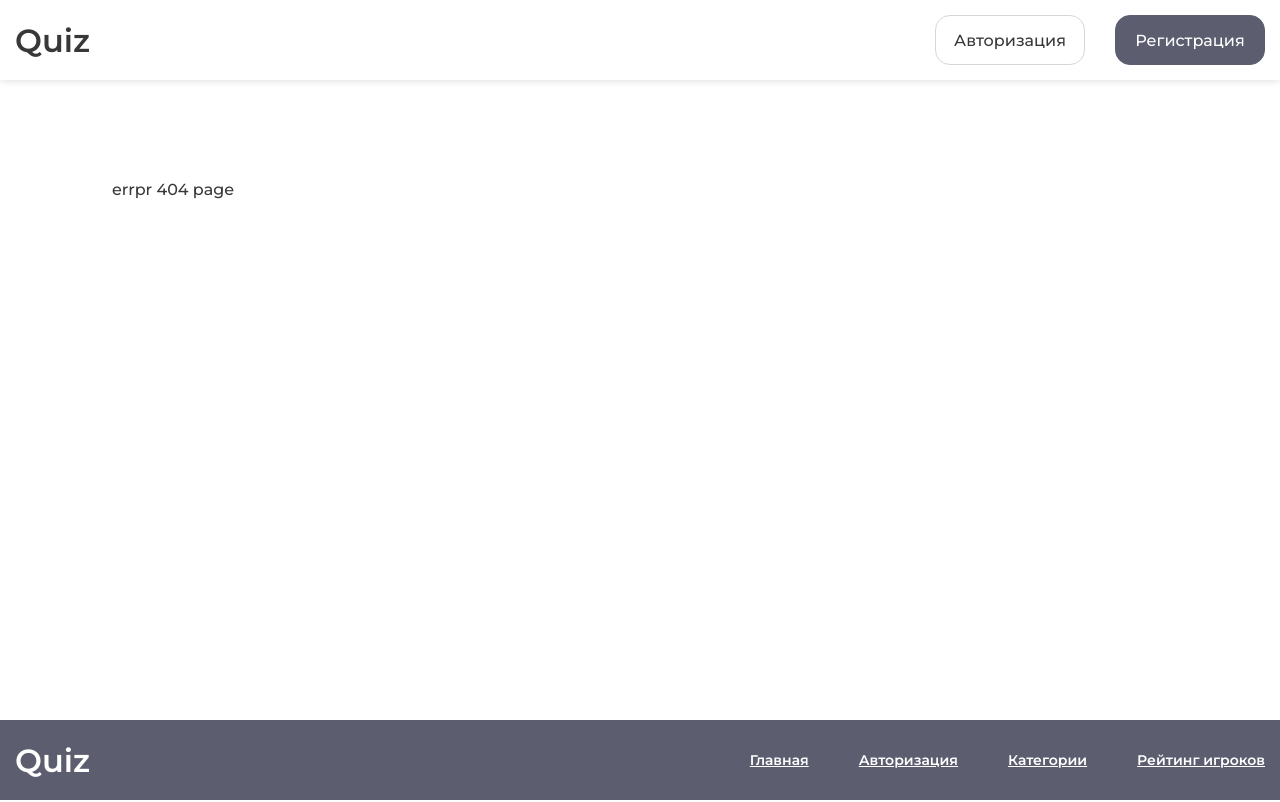
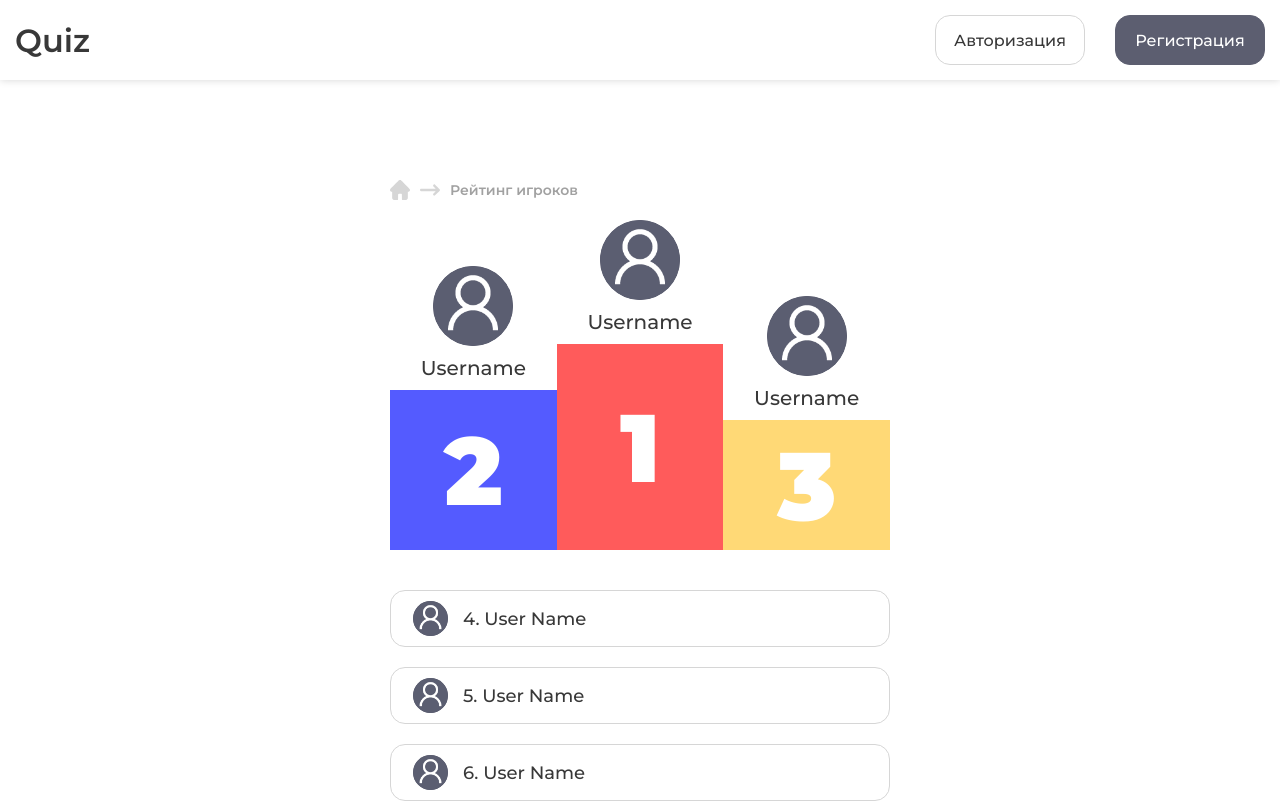
Before and after one commit to maksim4k1/Quiz, a React (Create React App) app: page /rating in a window 1280 px wide. Before the commit this address led to /error/404. Shown: the top 802 px of the page. Built offline with nearby package versions, Linux system fonts and the light colour scheme.

Commit message:
created Rating page and added styles

```diff
--- /dev/null
+++ b/src/components/UI/Cards/UserCard/index.jsx
@@ -0,0 +1,47 @@
+import React from "react";
+import styled from "styled-components";
+import { gap } from "../../../../styles/mixins";
+import user from "../../../../assets/images/user.png";
+
+const CardElement = styled.div`
+  width: 100%;
+  heihgt: 55px;
+  padding: 10px 22px;
+  display: flex;
+  align-items: center;
+  ${gap("15px")}
+  border: 1px solid var(--color-gray);
+  border-radius: 15px;
+`;
+const Image = styled.img`
+  max-width: 35px;
+  max-height: 35px;
+  min-width: 35px;
+  min-height: 35px;
+  border: none;
+  border-radius: 50%;
+  background: var(--color-darkblue);
+`;
+const Username = styled.h6`
+  font-size: 18px;
+`;
+const Score = styled.div`
+  margin: 0 0 0 auto;
+  font-size: 18px;
+`;
+
+function UserCard ({username, image, score}) {
+  return(
+    <CardElement>
+      <Image src={image || user}/>
+      <Username>{username}</Username>
+      {
+        score
+        ? <Score>Баллы: <span>{score}</span></Score>
+        : null
+      }
+    </CardElement>
+  );
+}
+
+export default UserCard;
--- /dev/null
+++ b/src/components/UI/Lists/UsersList/index.jsx
@@ -0,0 +1,21 @@
+import React from "react";
+import styled from "styled-components";
+import { gap } from "../../../../styles/mixins";
+
+const ListElement = styled.ul`
+  display: flex;
+  flex-flow: column;
+  ${gap("20px")}
+`;
+
+function UsersList (props) {
+  return(
+    <ListElement {...props}>
+      {
+        props.children
+      }
+    </ListElement>
+  );
+}
+
+export default UsersList;
--- a/src/pages/Game.jsx
+++ b/src/pages/Game.jsx
@@ -54,7 +54,6 @@ function Game ({quiz, quizInfo, loadQuiz, setSelectedAnswers}) {
     }
 
     answer.myAnswer = true;
-    console.log(quiz)
 
     for(let i = 0; i < buttons.length; i++){
       buttons[i].setAttribute("disabled", true);
--- /dev/null
+++ b/src/pages/Rating.jsx
@@ -0,0 +1,100 @@
+import React from "react";
+import styled from "styled-components";
+import Breadcrumbs from "../components/Breadcrumbs";
+import UserCard from "../components/UI/Cards/UserCard";
+import UsersList from "../components/UI/Lists/UsersList";
+import { gap } from "../styles/mixins";
+import user from "../assets/images/user.png";
+
+const Content = styled.main`
+  margin: 100px 0 150px;
+`;
+const Top = styled.div`
+  margin: 0 0 40px;
+  display: grid;
+  grid-template-columns: 1fr 1fr 1fr;
+`;
+const Place = styled.div`
+  height: 330px;
+  display: flex;
+  flex-flow: column;
+  ${gap("10px")}
+  align-items: center;
+  justify-content: flex-end;
+  &::after{
+    width: 100%;
+    display: flex;
+    align-items: center;
+    justify-content: center;
+    bottom: 0;
+    color: var(--color-white);
+    font-size: 96px;
+    font-weight: 900;
+  }
+`;
+const FirstPlase = styled(Place)`
+  &::after{
+    content: "1";
+    height: 210px;
+    background: var(--color-red);
+  }
+`;
+const SecondPlase = styled(Place)`
+  &::after{
+    content: "2";
+    height: 160px;
+    background: var(--color-blue);
+  }
+`;
+const ThirdPlase = styled(Place)`
+  &::after{
+    content: "3";
+    height: 130px;
+    background: var(--color-yellow);
+  }
+`;
+const Image = styled.img`
+  max-width: 80px;
+  max-height: 80px;
+  min-width: 80px;
+  min-height: 80px;
+  border: none;
+  border-radius: 50%;
+  background: var(--color-darkblue);
+`;
+const Username = styled.h5`
+  font-size: 20px;
+`;
+
+function Rating () {
+  return(
+    <Content>
+      <div className="form_container">
+        <Breadcrumbs road={[
+          {title: "Рейтинг игроков"}
+        ]}/>
+        <Top>
+          <SecondPlase>
+            <Image src={user}/>
+            <Username>Username</Username>
+          </SecondPlase>
+          <FirstPlase>
+            <Image src={user}/>
+            <Username>Username</Username>
+          </FirstPlase>
+          <ThirdPlase>
+            <Image src={user}/>
+            <Username>Username</Username>
+          </ThirdPlase>
+        </Top>
+        <UsersList>
+          <UserCard username="4. User Name"/>
+          <UserCard username="5. User Name"/>
+          <UserCard username="6. User Name"/>
+        </UsersList>
+      </div>
+    </Content>
+  );
+}
+
+export default Rating;
--- a/src/routes/generalRoutes.js
+++ b/src/routes/generalRoutes.js
@@ -3,6 +3,7 @@ import Category from "../pages/Category";
 import Error404 from "../pages/errors/Error404";
 import Main from "../pages/Main";
 import Quiz from "../pages/Quiz";
+import Rating from "../pages/Rating";
 
 const generalRoutes = [
   {path: "/", element: <Main/>, exact: true},
@@ -10,6 +11,7 @@ const generalRoutes = [
   {path: "/category/:id", element: <Category/>, exact: true},
   {path: "/quiz/:id", element: <Quiz/>, exact: true},
   {path: "/error/404", element: <Error404/>, exact: true},
+  {path: "/rating", element: <Rating/>, exact: true},
 ];
 
 export default generalRoutes;
```
Also changed, not shown: src/assets/images/user.png (added).
